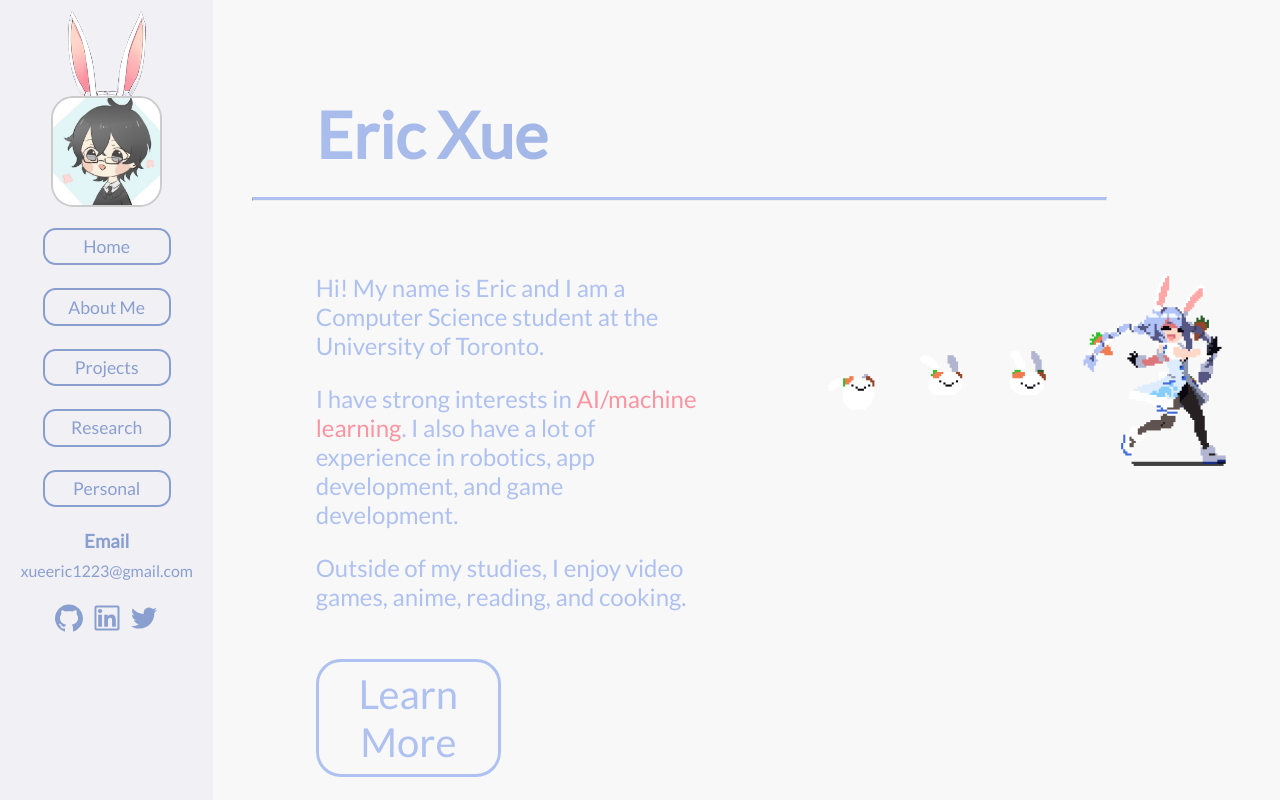
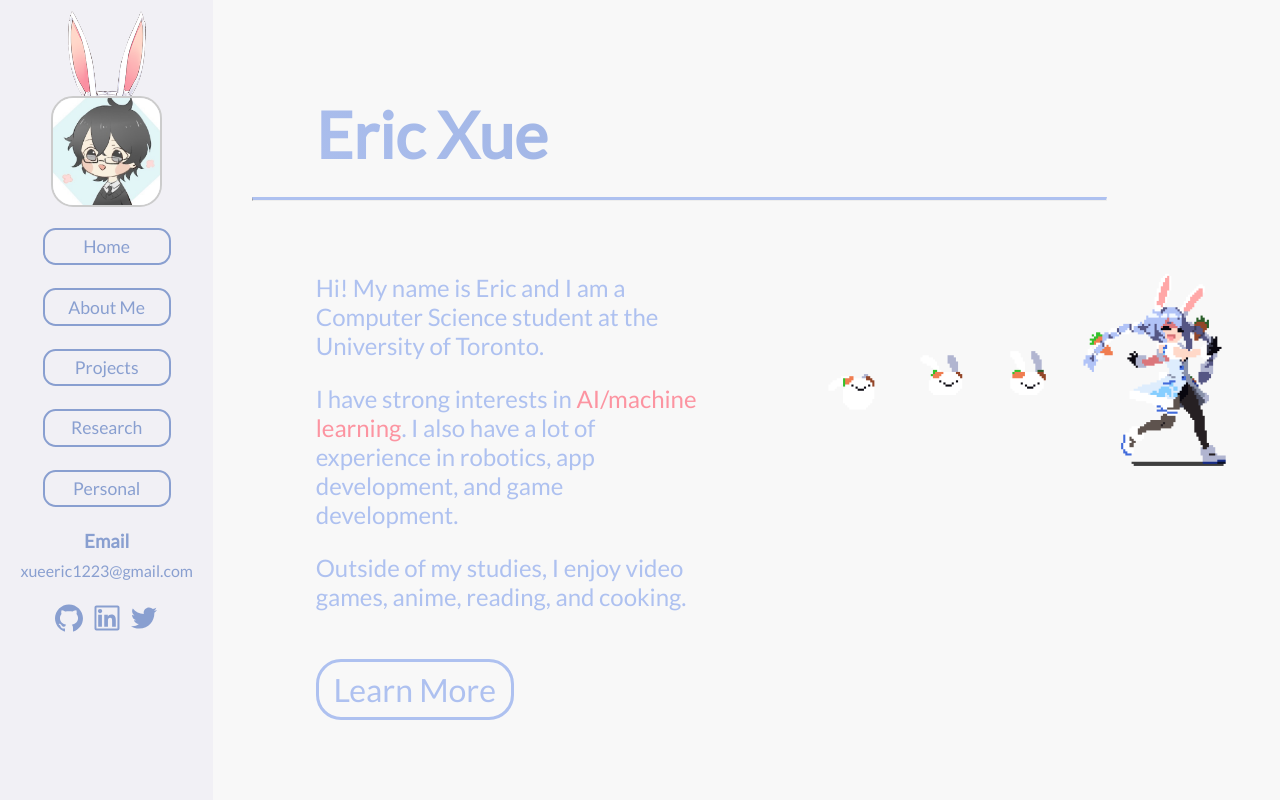
Before and after one commit to yumozi/personal-website, a Next.js app: page / in a window 1280 px wide. Built offline with nearby package versions, Linux system fonts and the light colour scheme.

Commit message:
Fix Learn More button size

```diff
--- a/styles/Home.module.css
+++ b/styles/Home.module.css
@@ -51,7 +51,7 @@
     margin-left: 8vw;
     margin-top: 3vh;
     border-radius: 25px;
-    width: 14vw;
+    width: 15vw;
     border: 3px solid #AEC1F0;
     text-align: center;
 }
@@ -68,7 +68,7 @@
     width: 100%;
     padding-top: 1vh;
     padding-bottom: 1vh;
-    font-size: 2.5em;
+    font-size: 2em;
     font-weight: 500;
 }
 
```
